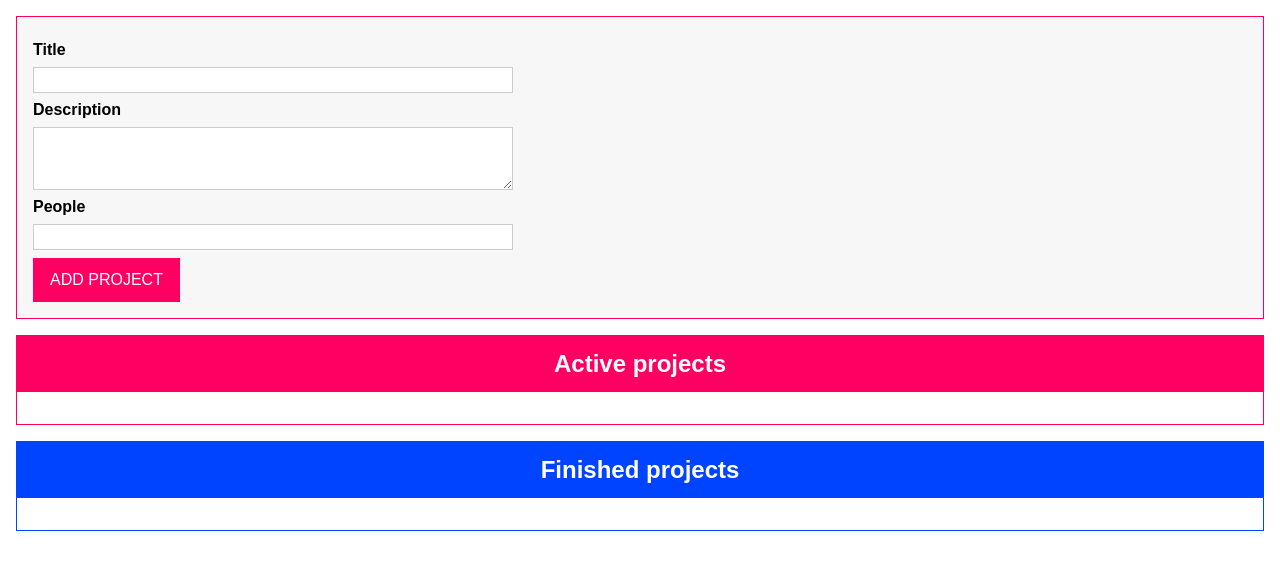
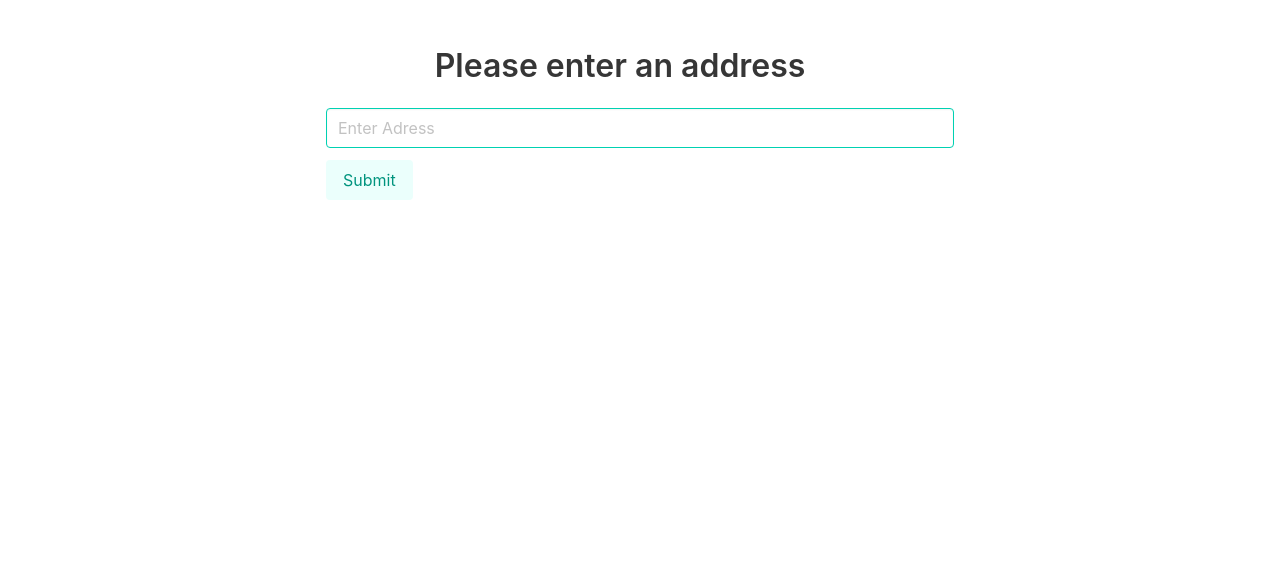
Before and after one commit to Stevan-Radovanovic/TypeScriptPlayground-WebApp, a website: page index.html in a window 1280 px wide. Drawn offline with nearby package versions, Linux system fonts and the light colour scheme.

Commit message:
Initial SearchAdress setup

```diff
--- a/index.html
+++ b/index.html
@@ -3,44 +3,35 @@
   <head>
     <meta charset="UTF-8" />
     <meta name="viewport" content="width=device-width, initial-scale=1.0" />
-    <meta http-equiv="X-UA-Compatible" content="ie=edge" />
-    <title>ProjectManager</title>
-    <link rel="stylesheet" href="css/pm.css" />
-    <script type="module" src="dist/project-manager/app.js"></script>
+    <title>Seach Address</title>
+    <link
+      rel="stylesheet"
+      href="https://cdn.jsdelivr.net/npm/bulma@0.9.0/css/bulma.min.css"
+    />
   </head>
   <body>
-    <template id="project-input">
-      <form>
-        <div class="form-control">
-          <label for="title">Title</label>
-          <input type="text" id="title" />
+    <br />
+    <br />
+    <div class="columns is-centered">
+      <div class="column is-4" id="map">
+        <p class="title">Please enter an address</p>
+      </div>
+    </div>
+    <div class="columns is-centered is-mobile">
+      <div class="column is-6">
+        <div>
+          <div class="field">
+            <div class="control">
+              <input
+                class="input is-primary"
+                type="text"
+                placeholder="Enter Adress"
+              />
+            </div>
+          </div>
+          <button class="button is-primary is-light">Submit</button>
         </div>
-        <div class="form-control">
-          <label for="description">Description</label>
-          <textarea id="description" rows="3"></textarea>
-        </div>
-        <div class="form-control">
-          <label for="people">People</label>
-          <input type="number" id="people" step="1" />
-        </div>
-        <button type="submit">ADD PROJECT</button>
-      </form>
-    </template>
-    <template id="single-project">
-      <li draggable="true">
-        <h2></h2>
-        <h3></h3>
-        <p></p>
-      </li>
-    </template>
-    <template id="project-list">
-      <section class="projects">
-        <header>
-          <h2></h2>
-        </header>
-        <ul></ul>
-      </section>
-    </template>
-    <div id="app"></div>
+      </div>
+    </div>
   </body>
 </html>
```
Also changed, not shown: explanation.txt (renamed from src/playground/explanation.txt, +12 -1 lines), project-manager.html (added, +46 -0 lines).
